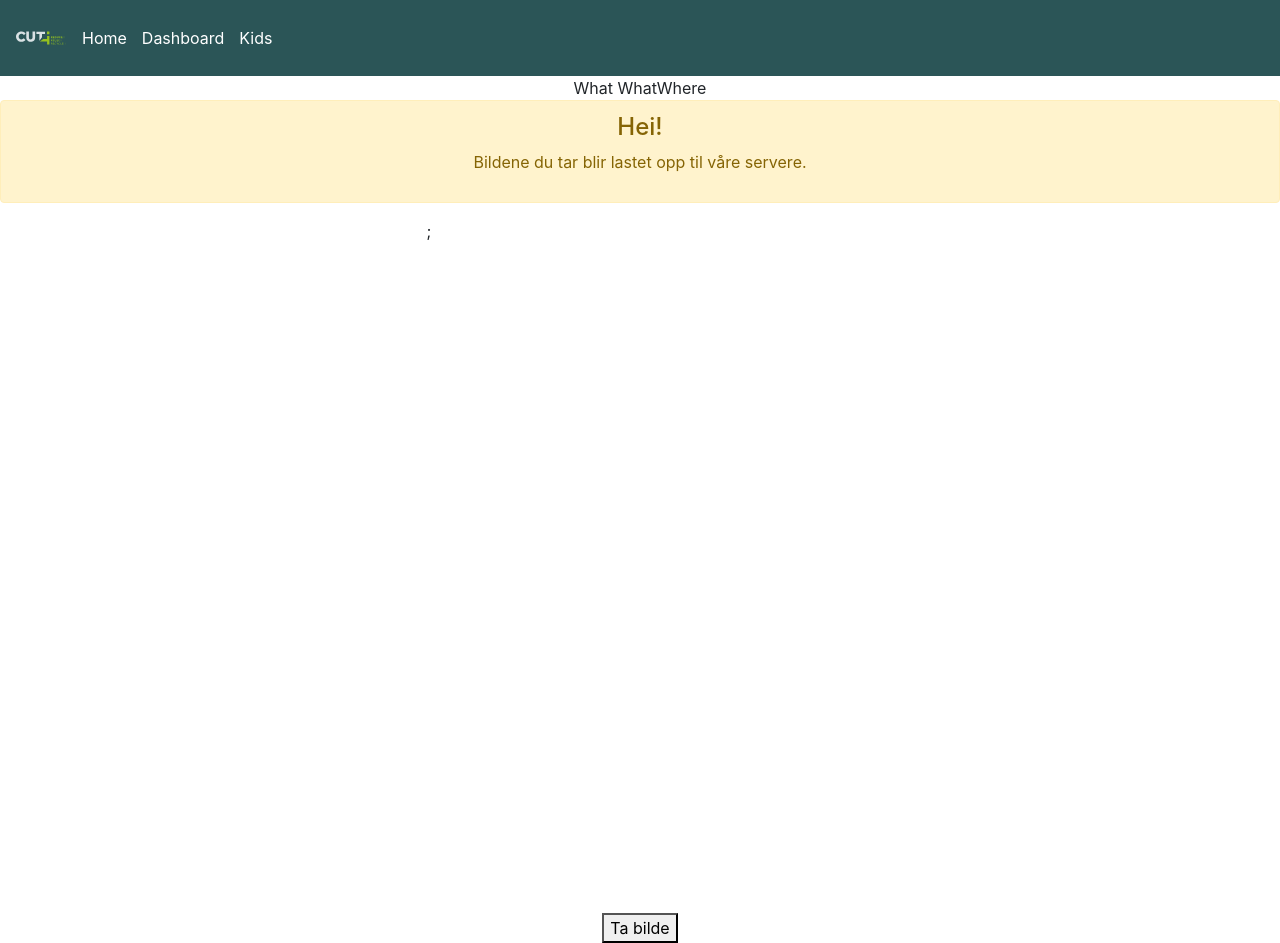
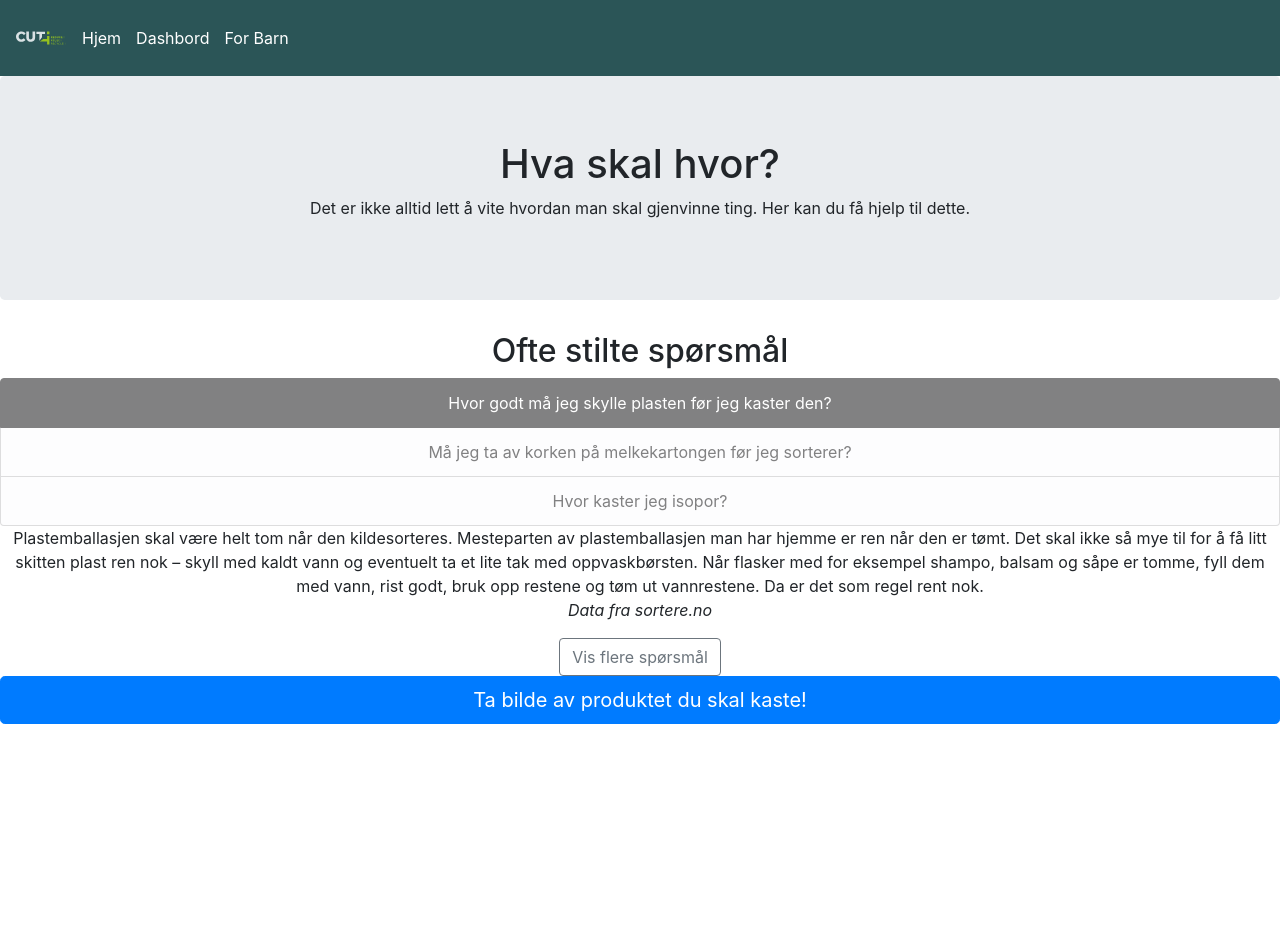
Before and after one commit to Pwntheon/MH19ReddTunfisken, a React (Create React App) app in the folder frontend/: page /what-where in a window 1280 px wide. After the commit the page ends 800 px from the top, so only its background shows below. Built offline with nearby package versions, Linux system fonts and the light colour scheme; no server answers.

Commit message:
Style predictions page

```diff
--- a/frontend/src/components/BottomMenu.css
+++ b/frontend/src/components/BottomMenu.css
@@ -1,7 +1,7 @@
 .bottom-menu {
   width: 100%;
   height: 50px;
-  background: #1f4547;
+  background: #2b5557;
 }
 
 span {
--- a/frontend/src/components/Camera.js
+++ b/frontend/src/components/Camera.js
@@ -2,6 +2,14 @@ import React, { Component } from 'react';
 import { Webcam } from '../webcam/webcam';
 import Api from '../api/cameraApi';
 import Alert from 'react-bootstrap/Alert';
+import Row from 'react-bootstrap/Row';
+import Col from 'react-bootstrap/Col';
+import Tab from 'react-bootstrap/Tab';
+import ProgressBar from 'react-bootstrap/ProgressBar';
+
+import Button from 'react-bootstrap/Button';
+import ButtonGroup from 'react-bootstrap/ButtonGroup';
+
 import './Camera.css';
 class Camera extends Component {
   constructor() {
@@ -72,7 +80,8 @@ class Camera extends Component {
 
     const data = await response.json();
     this.setState({
-      uploading: false
+      uploading: false,
+      uploadled: true
     });
 
     this.props.onPredictResult(data);
@@ -84,33 +93,44 @@ class Camera extends Component {
     const fullWidth = window.innerWidth / 2;
     if (this.state.capturedImage) {
       const imageUrl = URL.createObjectURL(this.state.capturedImage);
-      imageDisplay = <img src={imageUrl} alt="captured" width="350" />;
+      imageDisplay = (
+        <div className="imageCanvas">
+          <img src={imageUrl} alt="captured" width="350" />
+        </div>
+      );
     } else {
       imageDisplay = <span />;
     }
 
     const buttons = this.state.captured ? (
-      <div>
-        <button className="deleteButton" onClick={this.discardImage}>
-          {' '}
-          Slett bilde{' '}
-        </button>
-        <button className="captureButton" onClick={this.uploadImage}>
-          {' '}
-          Last opp bilde{' '}
-        </button>
-      </div>
+      <Row>
+        <Col sm={12}>
+          <ButtonGroup>
+            <Button
+              className="deleteButton"
+              variant="danger"
+              onClick={this.discardImage}
+            >
+              Slett bilde
+            </Button>
+            <Button className="captureButton" onClick={this.uploadImage}>
+              Last opp bilde
+            </Button>
+          </ButtonGroup>
+        </Col>
+      </Row>
     ) : (
-      <button className="captureButton" onClick={this.captureImage}>
-        {' '}
-        Ta bilde{' '}
-      </button>
+      <Row>
+        <Col sm={12}>
+          <Button className="captureButton" onClick={this.captureImage}>
+            Ta bilde
+          </Button>
+        </Col>
+      </Row>
     );
 
     const uploading = this.state.uploading ? (
-      <div>
-        <p> Laster opp bilde. Vennligst vent </p>
-      </div>
+      <ProgressBar animated now={50} />
     ) : (
       <span />
     );
@@ -138,13 +158,14 @@ class Camera extends Component {
 
     return (
       <div>
-        <Alert variant="warning">
+        <Alert variant="warning" dismissible>
           <Alert.Heading>Hei! </Alert.Heading>
           <p>Bildene du tar blir lastet opp til våre servere.</p>
         </Alert>
-        ;{uploading}
+        {uploading}
         {video}
-        <div className="imageCanvas">{imageDisplay}</div>
+        {imageDisplay}
+
         {buttons}
       </div>
     );
--- a/frontend/src/components/Header.js
+++ b/frontend/src/components/Header.js
@@ -41,9 +41,9 @@ class Header extends Component {
           <Navbar.Toggle aria-controls="basic-navbar-nav" />
           <Navbar.Collapse id="basic-navbar-nav">
             <Nav className="mr-auto">
-              <Link to="/">Home</Link>
-              <Link to="/dashboard">Dashboard</Link>
-              <Link to="/kids">Kids</Link>
+              <Link to="/">Hjem</Link>
+              <Link to="/dashboard">Dashbord</Link>
+              <Link to="/kids">For Barn</Link>
             </Nav>
           </Navbar.Collapse>
         </Navbar>
--- /dev/null
+++ b/frontend/src/components/Predictions.css
@@ -0,0 +1,3 @@
+.predictions {
+  list-style: none;
+}
--- a/frontend/src/components/Predictions.js
+++ b/frontend/src/components/Predictions.js
@@ -1,14 +1,17 @@
 import React, { Component } from 'react';
-
+import './Predictions.css';
 const tagDescriptions = {
-  papp: 'Papp skal i papirsøppelet',
-  plast: 'Plast skal i plastsøppelet - Blå pose',
+  papp:
+    'Papp skal i papirsøppelet. Husk å brette pappen godt sammen slik det blir bedre plass i containeren.',
+  plast:
+    'Plast skal i blå pose. Husk å skylle emballasjen med kaldt vann før du kaster den.',
   metall: 'Metall skal i glass/metallsøppelet',
   restavfall: 'Restavfall skal i restavfallet',
   pant: 'Pant alt, alltid',
   tekstiler: 'Tekstiler skal leveres til klesbutikker/miljøstasjon',
   matavfall: 'Matavfall skal i grønne poser',
-  glass: 'Glass skal i glass/metallsøppelet'
+  glass: 'Glass skal i glass/metallsøppelet',
+  venn: 'Venner skal man være snill med'
 };
 
 const Prediction = props => {
@@ -19,7 +22,7 @@ const Prediction = props => {
   const desc = tagDescriptions[props.prediction.tagName];
   return (
     <li key={props.prediction.tagId}>
-      Dette er en {props.prediction.tagName}. {desc}. Vi er{' '}
+      Dette er {props.prediction.tagName}. {desc}. Vi er{' '}
       {Math.round(props.prediction.probability * 100)}% på denne antagelsen.
     </li>
   );
@@ -32,7 +35,7 @@ class Predictions extends Component {
     const listItems = predictions.map(prediction => (
       <Prediction key={prediction.tagId} prediction={prediction} />
     ));
-    return <ul>{listItems}</ul>;
+    return <ul className="predictions">{listItems}</ul>;
   }
 }
 
--- a/frontend/src/pages/what-where/index.js
+++ b/frontend/src/pages/what-where/index.js
@@ -1,4 +1,11 @@
 import React, { Component } from 'react';
+import Jumbotron from 'react-bootstrap/Jumbotron';
+import Row from 'react-bootstrap/Row';
+import Col from 'react-bootstrap/Col';
+import Tab from 'react-bootstrap/Tab';
+import ListGroup from 'react-bootstrap/ListGroup';
+
+import Button from 'react-bootstrap/Button';
 import Camera from '../../components/Camera';
 import Predictions from '../../components/Predictions';
 
@@ -19,20 +26,108 @@ class WhatWhere extends Component {
     });
   };
 
+  onClickRenderCamera = () => {
+    this.setState({
+      renderCamera: true
+    });
+  };
+
   render() {
-    const { predictions } = this.state;
+    const { predictions, renderCamera } = this.state;
     let predictionView = '';
     if (predictions && predictions.length) {
       predictionView = <Predictions predictions={predictions} />;
     }
+
+    if (renderCamera) {
+      return (
+        <div>
+          <Camera
+            onPredictResult={this.onPredictionsRecieved}
+            onRemoveImage={this.onRemoveImage}
+          />
+          {predictionView}
+        </div>
+      );
+    }
     return (
       <div>
-        What WhatWhere
-        <Camera
-          onPredictResult={this.onPredictionsRecieved}
-          onRemoveImage={this.onRemoveImage}
-        />
-        {predictionView}
+        <Jumbotron>
+          <h1>Hva skal hvor?</h1>
+          <p>
+            Det er ikke alltid lett å vite hvordan man skal gjenvinne ting. Her
+            kan du få hjelp til dette.
+          </p>
+        </Jumbotron>
+        <h2>Ofte stilte spørsmål</h2>
+
+        <Tab.Container
+          id="frequently-asked-questions"
+          defaultActiveKey="#link1"
+        >
+          <Row>
+            <Col sm={12}>
+              <ListGroup>
+                <ListGroup.Item variant="light" action href="#link1">
+                  Hvor godt må jeg skylle plasten før jeg kaster den?
+                </ListGroup.Item>
+                <ListGroup.Item variant="light" action href="#link2">
+                  Må jeg ta av korken på melkekartongen før jeg sorterer?{' '}
+                </ListGroup.Item>
+                <ListGroup.Item variant="light" action href="#link3">
+                  Hvor kaster jeg isopor?
+                </ListGroup.Item>
+              </ListGroup>
+            </Col>
+            <Col sm={12}>
+              <Tab.Content>
+                <Tab.Pane eventKey="#link1">
+                  Plastemballasjen skal være helt tom når den kildesorteres.
+                  Mesteparten av plastemballasjen man har hjemme er ren når den
+                  er tømt. Det skal ikke så mye til for å få litt skitten plast
+                  ren nok – skyll med kaldt vann og eventuelt ta et lite tak med
+                  oppvaskbørsten. Når flasker med for eksempel shampo, balsam og
+                  såpe er tomme, fyll dem med vann, rist godt, bruk opp restene
+                  og tøm ut vannrestene. Da er det som regel rent nok.
+                </Tab.Pane>
+                <Tab.Pane eventKey="#link2">
+                  Nei, det er ikke nødvendig. Skyll og brett kartongen. I de
+                  fleste kommuner sorteres kartongen sammen med papp og papir.
+                  Korker og lokk kan henge på, da disse sorteres bort i
+                  gjenvinningsprosessen. Om du skriver navn og telefonnummer på
+                  kartongen har du ett lodd i returkartonglotteriet. Med
+                  enkeltkartonger kan du vinne 10.000 og kubber med minst 7
+                  kartonger kan vinne inntil 100.000 kr.
+                </Tab.Pane>
+                <Tab.Pane eventKey="#link3">
+                  Isopor er laget av plast, men kan ikke gjenvinnes sammen med
+                  annen plastemballasje. Derfor skal små mengder isopor kastes i
+                  restavfallet. Dersom du har større mengder isopor skal det
+                  leveres på en gjenvinningsstasjon. Dersom isoporen ikke
+                  blandes med annen plast, kan den nemlig materialgjenvinnes.
+                </Tab.Pane>
+              </Tab.Content>
+            </Col>
+          </Row>
+          <Row>
+            <Col sm={12}>
+              <p>
+                <i>Data fra sortere.no</i>
+              </p>
+            </Col>
+            <Col sm={12}>
+              <Button variant="outline-secondary">Vis flere spørsmål</Button>
+            </Col>
+          </Row>
+        </Tab.Container>
+        <Button
+          variant="primary"
+          size="lg"
+          block
+          onClick={this.onClickRenderCamera}
+        >
+          Ta bilde av produktet du skal kaste!
+        </Button>
       </div>
     );
   }
```
